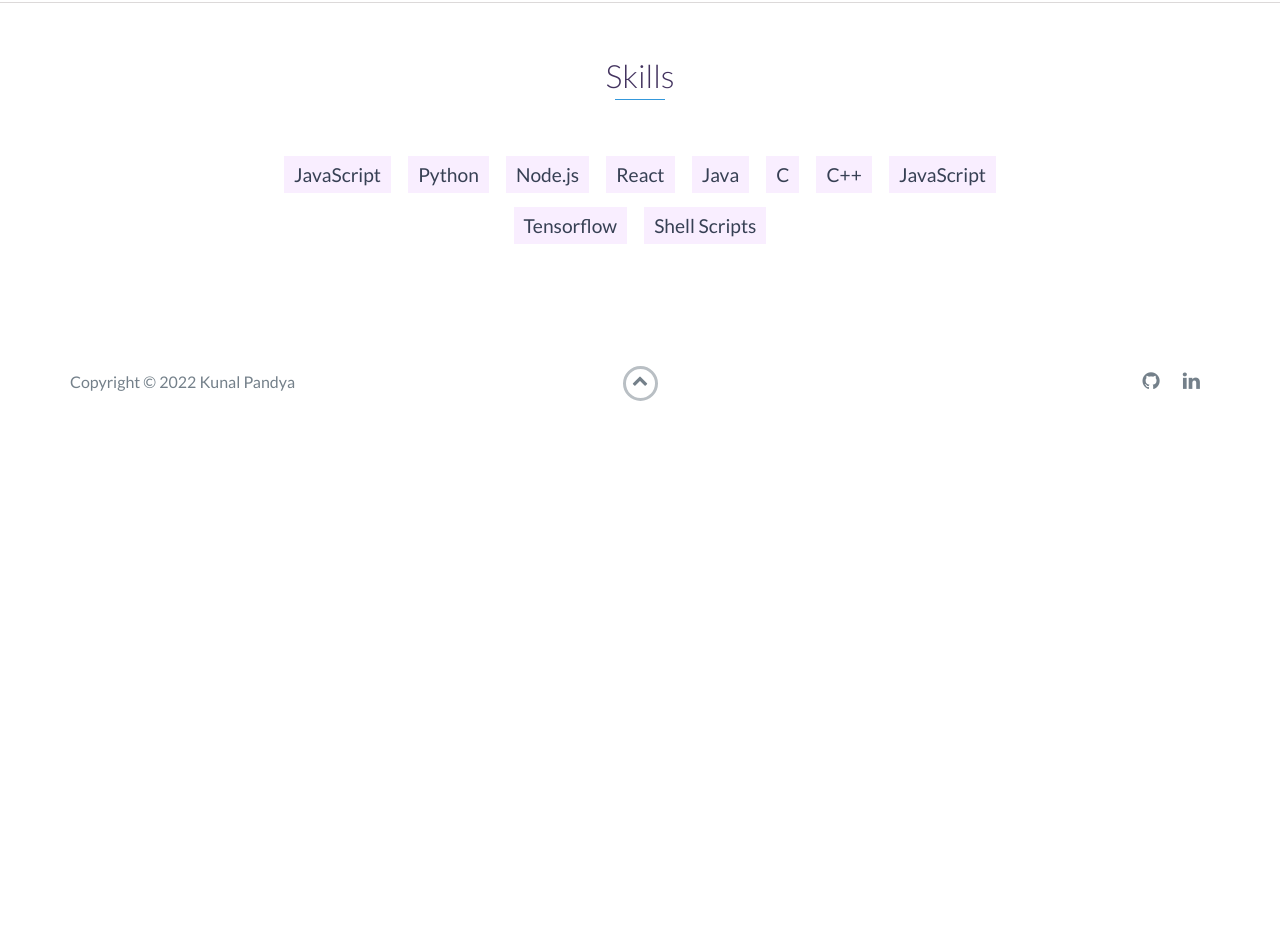
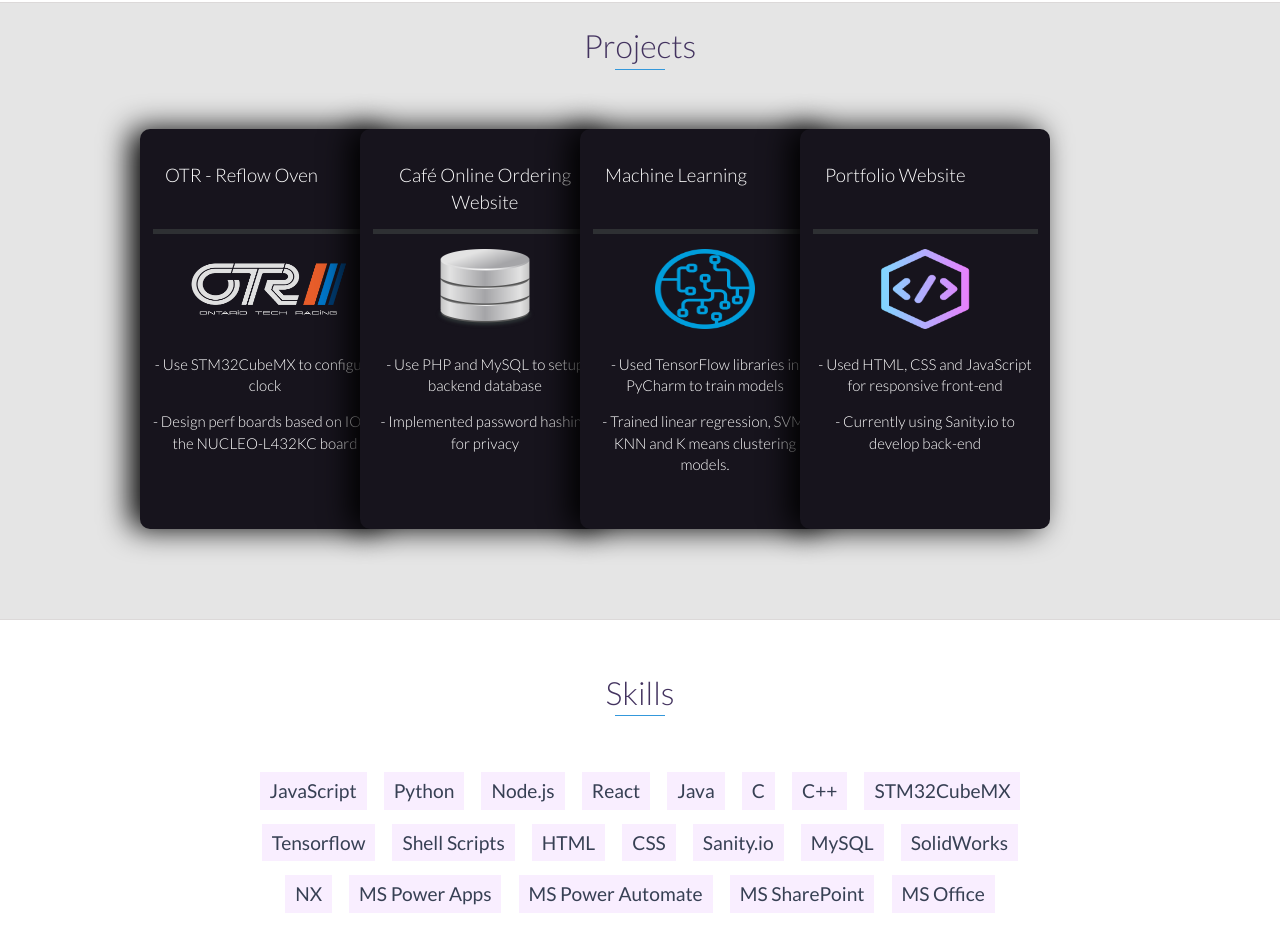
Before and after one commit to kunalpanda/Portfolio, a website: page index.html in a window 1280 px wide. Shown: the part 2453-3380 px from the top of the page. Before the commit the page ends 2908 px from the top, so only its background shows below. Drawn offline with nearby package versions, Linux system fonts and the light colour scheme.

Commit message:
add project section with dynamic sizing

```diff
--- a/css/styles.css
+++ b/css/styles.css
@@ -77,6 +77,8 @@ header.sticky{position:fixed;z-index:999}
 .education-block h4{color:#74808a;clear:both;font-weight:500;margin:0 0 15px 0}
 .education-block p,.education-block ul{margin:0;color:#74808a;font-size:0.9em}
 .education-block ul{padding:0 0 0 15px}
+#project{padding:20px 15px 100px 15px;border-bottom:1px solid #dcd9d9;text-align:center}
+#project h2{color:#43335f;margin-bottom:50px}
 #skills{padding:50px 15px;text-align:center}
 #skills h2{color:#43335f;margin-bottom:50px}
 #skills ul{display:block;margin:0 auto;padding:0;max-width:800px}
@@ -100,3 +102,148 @@ header.sticky{position:fixed;z-index:999}
 .project-info{position:relative;margin:0;padding:30px 15px;top:auto;transform:none}
 footer{text-align:center}.social{text-align:center}}
 @media only screen and (max-width: 480px){#lead-content h1{font-size:1.5em}#lead-content h2{font-size:1em}#lead-content a{font-size:0.9em;padding:5px 10px}}
+.contain {
+    position: relative;
+    height: auto;
+    width: 100%;
+    top: 10px;
+    padding-left: 10%;
+    display: flex;
+  }
+  .card {
+    display: flex;
+    height: 400px;
+    width: 250px;
+    background-color: #17141d;
+    border-radius: 10px;
+    box-shadow: -1rem 0 3rem #000;
+  /*   margin-left: -50px; */
+    transition: 0.4s ease-out;
+    position: relative;
+    left: 0px;
+  }
+
+  .card:not(:first-child) {
+      margin-left: -30px;
+  }
+
+  .card:hover {
+    transform: translateY(-20px);
+    transition: 0.4s ease-out;
+  }
+
+  .card:hover ~ .card {
+    position: relative;
+    left: 100px;
+    transition: 0.4s ease-out;
+  }
+
+  .title {
+    color: white;
+    font-weight: 300;
+    position: absolute;
+    padding-left: 10%;
+    padding-right: 10%;
+    top: 15px;
+  }
+
+  .bar {
+    position: absolute;
+    top: 100px;
+    left: 5%;
+    height: 5px;
+    width: 90%;
+  }
+
+  .emptybar {
+    background-color: #2e3033;
+    width: 100%;
+    height: 100%;
+  }
+
+  .filledbar {
+    position: absolute;
+    top: 0px;
+    z-index: 3;
+    width: 0px;
+    height: 100%;
+    background: rgb(0,154,217);
+    background: linear-gradient(90deg, rgba(0,154,217,1) 0%, #b962ff 65%, #b962ff 100%);
+    transition: 0.6s ease-out;
+  }
+
+  .card:hover .filledbar {
+    width: 100%;
+    transition: 0.4s ease-out;
+  }
+
+  .circle {
+    position: absolute;
+    top: 210px;
+    padding-left: 5%;
+    padding-right: 5%;
+    width: 100%;
+  }
+
+  .pic{
+    position: absolute;
+  }
+
+  .circle p{
+    color: white;
+    font-weight: 300;
+    font-size: 15px;
+  }
+
+  .stroke {
+    stroke: white;
+    stroke-dasharray: 360;
+    stroke-dashoffset: 360;
+    transition: 0.6s ease-out;
+  }
+
+  svg {
+    fill: #17141d;
+    stroke-width: 2px;
+  }
+
+  .card:hover .stroke {
+    stroke-dashoffset: 100;
+    transition: 0.6s ease-out;
+  }
+
+  @media (max-width: 768px) {
+    .pic {
+      display: none; /* Hide the .bar and .pic on mobile devices */
+    }
+    .card:not(:first-child) {
+      margin-left: 0px;
+    }
+
+    .card:hover ~ .card {
+      position: relative;
+      left: 0px;
+      transition: 0.4s ease-out;
+    }
+
+    .bar{
+      top: 90px;
+    }
+
+    .circle p{
+      font-size: 10px;
+    }
+
+    .circle {
+      top: 100px;
+    }
+
+    .contain{
+      display: block;
+    }
+
+    .card {
+      height: 200px;
+      max-height: 400px; /* Adjust the maximum height as needed */
+    }
+  }
--- a/index.html
+++ b/index.html
@@ -12,6 +12,7 @@
     <link rel="stylesheet" href="libs/font-awesome/css/font-awesome.min.css">
     <link href="css/bootstrap.min.css" rel="stylesheet">
     <link href="css/styles.css" rel="stylesheet">
+    <link href="https://fonts.googleapis.com/css?family=Open+Sans:300i,400" rel="stylesheet">
 </head>
 
 <body>
@@ -136,6 +137,71 @@
     </div>
     <!-- End #education -->
 
+    <div id="project" class="background-alt" >
+        <h2 class="heading">Projects</h2>
+        <div class="contain">
+            <div class="card">
+              <h3 class="title">OTR - Reflow Oven</h3>
+              <div class="bar">
+                <div class="emptybar"></div>
+                <div class="filledbar"></div>
+              </div>
+              <div class="pic" style="top: 120px; left: 10%;">
+                <img src="OTRLogo.png" alt="Ontsrio Tech Racing Logo" width="200" height="80">
+            </div>
+              <div class="circle">
+                <p>- Use STM32CubeMX to configure clock</p>
+                <p>- Design perf boards based on IO of the NUCLEO-L432KC board</p>
+              </div>
+            </div>
+            <div class="card">
+              <h3 class="title">Café Online Ordering Website</h3>
+              <div class="pic" style="top: 120px; left: 30%;">
+                    <img src="database.png" alt="Database stacked logo" width="100" height="80">
+                </div>
+              <div class="bar">
+                <div class="emptybar"></div>
+                <div class="filledbar"></div>
+              </div>
+              <div class="circle">
+                <p>- Use PHP and MySQL to setup backend database</p>
+                <p>- Implemented password hashing for privacy</p>
+              </div>
+            </div>
+            <div class="card">
+              <h3 class="title">Machine Learning</h3>
+              <div class="pic" style="top: 120px; left: 30%;">
+                <img src="ML.png" alt="ML Logo" width="100" height="80">
+            </div>
+              <div class="bar">
+                <div class="emptybar"></div>
+                <div class="filledbar"></div>
+              </div>
+              <div class="circle">
+                <p>- Used TensorFlow libraries in PyCharm to train models</p>
+                <p>- Trained linear regression, SVM, KNN and K means clustering models.</p>
+              </div>
+            </div>
+            <div class="card">
+              <h3 class="title">Portfolio Website</h3>
+              <div class="pic" style="left: 30%; top: 120px;">
+                <img src="code.png" alt="Girl in a jacket" width="100" height="80">
+            </div>
+              <div class="bar">
+                <div class="emptybar"></div>
+                <div class="filledbar"></div>
+              </div>
+              <div class="circle">
+                <p>- Used HTML, CSS and JavaScript for responsive front-end</p>
+                <p>- Currently using Sanity.io to develop back-end</p>
+              </div>
+            </div>
+        </div>
+    </div>
+
+    <!-- End #education -->
+
+
     <div id="skills">
         <h2 class="heading">Skills</h2>
         <ul>
@@ -146,9 +212,19 @@
             <li>Java</li>
             <li>C</li>
             <li>C++</li>
-            <li>JavaScript</li>
+            <li>STM32CubeMX</li>
             <li>Tensorflow</li>
             <li>Shell Scripts</li>
+            <li>HTML</li>
+            <li>CSS</li>
+            <li>Sanity.io</li>
+            <li>MySQL</li>
+            <li>SolidWorks</li>
+            <li>NX</li>
+            <li>MS Power Apps</li>
+            <li>MS Power Automate</li>
+            <li>MS SharePoint</li>
+            <li>MS Office</li>
         </ul>
     </div>
     <!-- End #skills -->
```
Also changed, not shown: js/scripts.js (+1 -11 lines), ML.png (added), OTRLogo.png (added), code.png (added), database.png (added).
